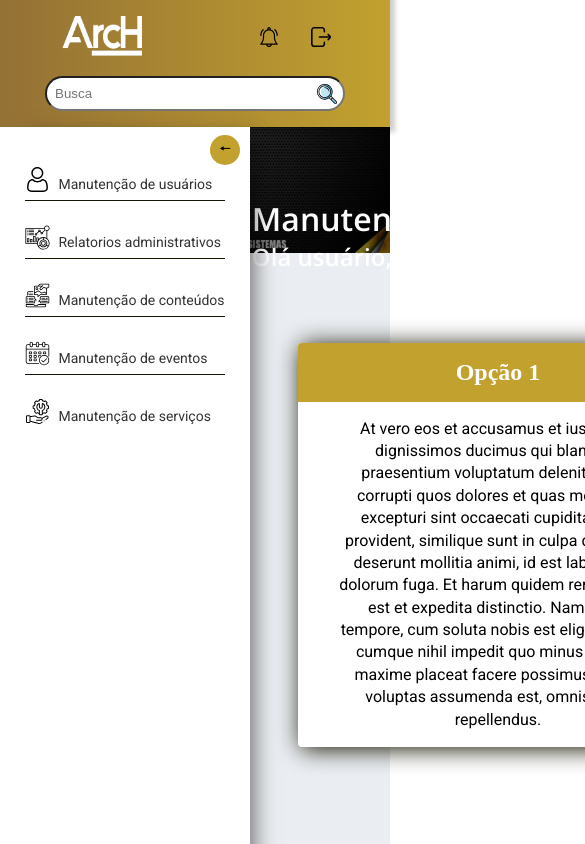
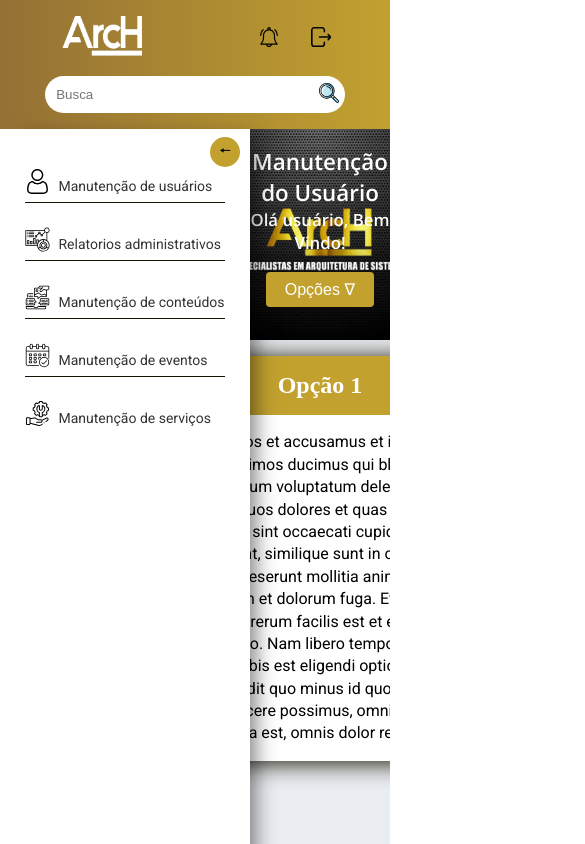
Before and after one commit to bryanbruzinga/ArcH, a React (Create React App) app: page / in a window 390 px wide. Shown: the top 844 px of the page, 585 px wide, since content can reach past the window. Built offline with nearby package versions, Linux system fonts and the light colour scheme.

Commit message:
responsividade aplicada

```diff
--- a/src/App.js
+++ b/src/App.js
@@ -4,7 +4,6 @@ import Body from "./Components/Body";
 import Footer from "./Components/Footer";
 import Header from "./Components/Header";
 import User from "./Components/UserMaintenace/User";
-
 import "./global.css";
 
 function App() {
--- a/src/Components/Body.module.css
+++ b/src/Components/Body.module.css
@@ -1,25 +1,4 @@
-.mainContainer:before {
-    content: '';
-    background: url('../Assets/bg.jpg') no-repeat center center;
-    background-size: cover;
-    width: 100%;
-    height: 20vh;
-    position: absolute;
-    filter: brightness(50%);
-    z-index: -1;
-}
-
 .mainContainer {
     height: 89vh;
     display: flex;
 }
-
-.mainContainer:after {
-    content: '';
-    background: var(--background);
-    width: 100%;
-    height: 70vh;
-    position: absolute;
-    bottom: 0;
-    z-index: -1;
-}
--- a/src/Components/Dropdown/Dropdown.js
+++ b/src/Components/Dropdown/Dropdown.js
@@ -26,7 +26,7 @@ const Dropdown = () => {
   return (
     <div className={styles.dropdown}>
       <button onClick={handleDropdown} className={styles.btnDropdown}>
-        Opções 🔽
+        Opções ᐁ
       </button>
       <div className={styles.dropdownContent}>
         {enableMenu &&
--- a/src/Components/Dropdown/Dropdown.module.css
+++ b/src/Components/Dropdown/Dropdown.module.css
@@ -41,3 +41,9 @@
   .dropdownContent a:hover {
     color: var(--secondary-color);
   }
+
+  @media (max-width: 640px) {
+    .dropdown {
+      margin-bottom: 2rem;
+    }
+  }
--- a/src/Components/Footer.module.css
+++ b/src/Components/Footer.module.css
@@ -9,8 +9,8 @@
 
 .footer h2 {
     margin-bottom: 1.5rem;
-    border-bottom: 3px solid white;
-    color: white;
+    border-bottom: 3px solid var(--primary-color);
+    color: var(--primary-color);
     font-family: var(--font-secondary);
     font-size: 1.5rem;
 }
@@ -28,12 +28,14 @@
 }
 .contactItem p a{
     color: white;
+    margin-left: .5rem;
     font-family: var(--font-primary);
 }
 
 .contactItem svg {
     height: 30px;
     width: 30px;
+    fill: var(--primary-color);
 }
 
 @media (max-width: 640px) {
--- a/src/Components/Header.module.css
+++ b/src/Components/Header.module.css
@@ -11,7 +11,9 @@
     width: 80px;
 }
 
-label {
+.searchBar label {
+    display: flex;
+    align-items: center;
     position: relative;
 }
 
@@ -20,12 +22,12 @@ label {
     border: none;
     position: absolute;
     cursor: pointer;
-    padding: .5rem;
     right: 0;
 }
 
 input {
-    padding: 0.5rem;
+    border: none;
+    padding: 0.7rem;
     width: 300px;
     border-radius: 20px;
 }
--- a/src/Components/UserMaintenace/User.js
+++ b/src/Components/UserMaintenace/User.js
@@ -1,20 +1,16 @@
 import React from "react";
-import Dropdown from "../Dropdown/Dropdown";
 import styles from "./User.module.css";
+import UserHeader from "./UserHeader";
 import UserText from "./UserText";
 
 const User = () => {
   return (
     <div className={styles.container}>
-      <header className={styles.userHeader}>
-        <div className={styles.titles}>
-          <h1>Manutenção do Usuário</h1>
-          <h2>Olá usuário, Bem Vindo!</h2>
+      <UserHeader />
+      <div className={styles.cardContainer}>
+        <div className={styles.cardText}>
+          <UserText />
         </div>
-        <Dropdown />
-      </header>
-      <div className={styles.cardText}>
-        <UserText />
       </div>
     </div>
   );
--- a/src/Components/UserMaintenace/User.module.css
+++ b/src/Components/UserMaintenace/User.module.css
@@ -1,25 +1,14 @@
 .container {
-    height: 90vh;
+    height: 100%;
     width: 100%;
     display: grid;
-    grid-template-columns: 1fr 1fr;
+    background: var(--background);
+    overflow: hidden;
 }
 
-.titles{
-    color: white;
-    font-family: var(--font-secondary);
-}
-
-.userHeader {
-    display: flex;
-    justify-content: space-around;
-    align-items: center;
-    grid-column: 1/3;
-}
-
-.userHeader p{
-    font-family: var(--font-primary);
-    text-align: center;
+.cardContainer {
+    display: grid;
+    grid-template-columns: 1fr 1fr ;
 }
 
 .cardText {
@@ -27,3 +16,20 @@
     grid-column: 2;
     justify-self: end;
 }
+
+@media (max-width: 640px) {
+    .container {
+        display: flex;
+        flex-direction: column;
+        width: 100%;
+    }
+    .cardContainer {
+        display: flex;
+        flex-direction: column;
+        align-items: center;
+        justify-content: center;
+    }
+    .cardText {
+        padding: 0;
+    }
+}
--- /dev/null
+++ b/src/Components/UserMaintenace/UserHeader.js
@@ -0,0 +1,17 @@
+import React from "react";
+import Dropdown from "../Dropdown/Dropdown";
+import styles from "./UserHeader.module.css";
+
+const UserHeader = () => {
+  return (
+    <header className={styles.userHeader}>
+      <div className={styles.titles}>
+        <h1>Manutenção do Usuário</h1>
+        <h2>Olá usuário, Bem Vindo!</h2>
+      </div>
+      <Dropdown />
+    </header>
+  );
+};
+
+export default UserHeader;
--- /dev/null
+++ b/src/Components/UserMaintenace/UserHeader.module.css
@@ -0,0 +1,36 @@
+.userHeader {
+    display: flex;
+    justify-content: space-around;
+    align-items: center;
+    background: url('../../Assets/bg.jpg') no-repeat center center;
+    background-size: cover;
+    grid-column: 1/3;
+    height: 19vh;
+}
+
+.userHeader p{
+    font-family: var(--font-primary);
+    text-align: center;
+}
+
+.titles{
+    color: white;
+    font-family: var(--font-secondary);
+}
+
+@media (max-width: 820px) {
+    .titles {
+        font-size: .7rem;
+    }
+}
+
+@media (max-width: 640px) {
+    .userHeader {
+        flex-direction: column;
+        height: 25vh;
+    }
+    .titles {
+        margin: 1rem 0;
+        text-align: center;
+    }
+}
--- a/src/Components/UserMaintenace/UserText.module.css
+++ b/src/Components/UserMaintenace/UserText.module.css
@@ -26,3 +26,13 @@
     font-family: var(--font-primary);
     padding: 1rem 0;
 }
+
+@media (max-width: 640px) {
+    .card {
+        width: 80vw;
+        margin: 1rem 0;
+    }
+    .text p {
+        max-width: 300px;
+    }
+}
```
